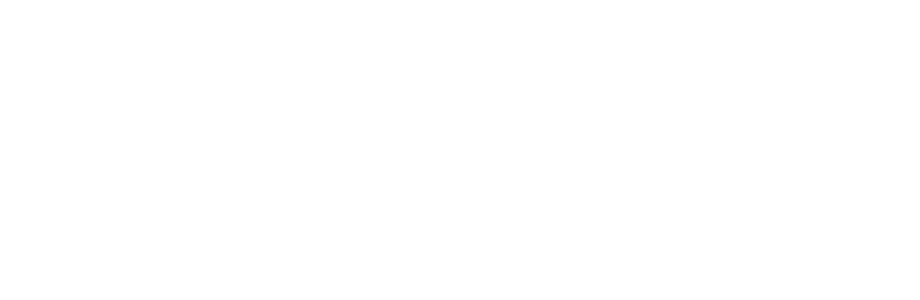
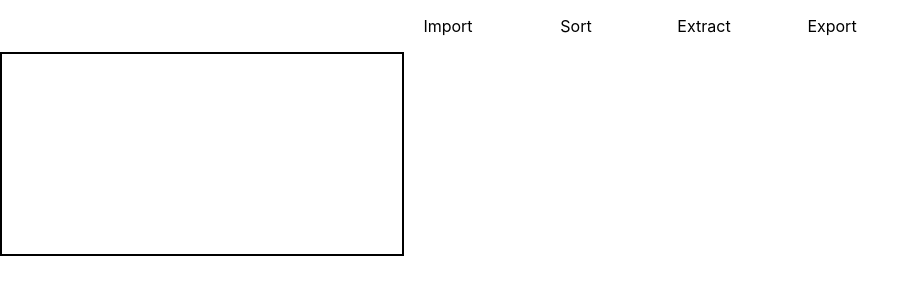
Before and after one commit to Joseph-Foschia/react-tech-challenge, a React (Create React App) app: page /Workflow in a window 1280 px wide. Shown: the top 300 px of the page, without its empty margins (0-920 px from the left). Built offline with nearby package versions, Linux system fonts and the light colour scheme.

Commit message:
Added react-dnd library, additional components and got drag and drop working

```diff
--- a/package.json
+++ b/package.json
@@ -7,6 +7,8 @@
     "@testing-library/react": "^13.4.0",
     "@testing-library/user-event": "^13.5.0",
     "react": "^18.2.0",
+    "react-dnd": "^16.0.1",
+    "react-dnd-html5-backend": "^16.0.1",
     "react-dom": "^18.2.0",
     "react-router-dom": "^6.22.2",
     "react-scripts": "5.0.1",
--- a/src/App.css
+++ b/src/App.css
@@ -2,37 +2,20 @@
   text-align: center;
 }
 
-.App-logo {
-  height: 40vmin;
-  pointer-events: none;
+.drag-zone{
+  display: flex;
+  justify-content: center;
 }
 
-@media (prefers-reduced-motion: no-preference) {
-  .App-logo {
-    animation: App-logo-spin infinite 20s linear;
-  }
+.container{
+  border: 1px solid black;
+  width: 10%;
 }
 
-.App-header {
-  background-color: #282c34;
-  min-height: 100vh;
+.WorkflowEditor {
+  border: 2px solid black;
+  height: 200px;
+  width: 400px;
   display: flex;
-  flex-direction: column;
-  align-items: center;
-  justify-content: center;
-  font-size: calc(10px + 2vmin);
-  color: white;
+  flex-wrap: wrap;
 }
-
-.App-link {
-  color: #61dafb;
-}
-
-@keyframes App-logo-spin {
-  from {
-    transform: rotate(0deg);
-  }
-  to {
-    transform: rotate(360deg);
-  }
-}
--- a/src/App.jsx
+++ b/src/App.jsx
@@ -7,7 +7,6 @@
   return (
     <div className="App">
       <BrowserRouter>
-
         <Routes>
           <Route path="/" element={<Admin/>} />
           <Route path="/Workflow" element={<Workflow/>} />
--- /dev/null
+++ b/src/components/Canvas.jsx
@@ -0,0 +1,18 @@
+import Items from "./Items";
+
+const Canvas = ({data}) => {
+
+
+
+  const dataList = data.Stages.map((stage) => {
+    return <Items id={stage.id} name={stage.action} />
+  });
+
+  return (
+    <div className="Canvas drag-zone">
+      {dataList}
+    </div>
+  );
+}
+
+export default Canvas;
--- /dev/null
+++ b/src/components/Items.jsx
@@ -0,0 +1,18 @@
+import { useDrag } from 'react-dnd';
+
+const Items = ({id, name}) => {
+  const [{isDragging}, drag] = useDrag(() => ({
+    type: "item",
+    item: {id: id},
+    collect: (monitor) => ({ // Technically optional function but if you want to keep track if it is dragging or not this will monitor it
+      isDragging: !!monitor.isDragging(),
+    })
+  }));
+  return (
+    <div className="Items container" ref={drag} style={{border: isDragging ? "5px solid pink" : "0px"}}>
+    <p>{name}</p>
+    </div>
+  );
+};
+
+export default Items;
--- a/src/components/Workflow.jsx
+++ b/src/components/Workflow.jsx
@@ -1,9 +1,57 @@
+import Canvas from "./Canvas";
+import WorkflowEditor from "./WorkflowEditor";
+import { DndProvider } from "react-dnd";
+import { HTML5Backend } from "react-dnd-html5-backend";
+import Items from "./Items";
+import { useState } from "react";
+
+
 const Workflow = () => {
+
+  const data = {
+    _id: "bU4rMI7fEeeqxlvy4NOyyA==",
+    ProjectId: "bOd74o7fEeeqxlvy4NOyyA==",
+    AcctId: "GVb1w0skuUKO+FfzgvG+JA==",
+    Stages: [
+      {
+        id: 1,
+        action: "Import",
+        isStart: true,
+        prevStage: null,
+        nextStage: 2,
+      },
+      {
+        id: 2,
+        action: "Sort",
+        isStart: false,
+        prevStage: 1,
+        nextStage: 3,
+      },
+      {
+        id: 3,
+        action: "Extract",
+        isStart: false,
+        prevStage: 2,
+        nextStage: null,
+      },
+      {
+        id: 4,
+        action: "Export",
+        isStart: false,
+        prevStage: null,
+        nextStage: null,
+      },
+    ],
+  };
+
   return (
-    <div className="Workflow">
-
-    </div>
+    <DndProvider backend={HTML5Backend}>
+      <div className="Workflow">
+        <Canvas data={data}/>
+        <WorkflowEditor data={data}/>
+      </div>
+    </DndProvider>
   );
-}
+};
 
 export default Workflow;
--- /dev/null
+++ b/src/components/WorkflowEditor.jsx
@@ -0,0 +1,43 @@
+import { useState } from 'react';
+import { useDrop } from 'react-dnd';
+import Items from './Items';
+
+const WorkflowEditor = ({data}) => {
+
+  const [board, setBoard] = useState([]);
+
+  const Actions = [
+    "Import",
+    "Export",
+    "Sort",
+    "Extract",
+    "Split",
+  ]
+
+  const [{isOver}, drop] = useDrop(() => ({
+    accept: 'item',
+    drop: (item) => addItemToBoard(item.id),
+    collect: (monitor) => ({ // Allows us to check if the dragging has completed
+      isOver: !!monitor.isOver(),
+    }),
+  }))
+
+  const addItemToBoard = (id) => {
+    console.log(id);
+    const ActionList = data.Stages.filter((Action) => id === Action.id);
+    setBoard((board) => [...board, ActionList[0]]);
+    setBoard([ActionList[0]]);
+  }
+
+  const editorItems = board.map((item) => {
+    return <Items id={item.id} name={item.action} />
+  });
+
+  return (
+    <div className="WorkflowEditor drag-zone" ref={drop}>
+      {editorItems}
+    </div>
+  );
+}
+
+export default WorkflowEditor;
```
Also changed, not shown: 1 other file (tests, documents, lock files or other folders).
